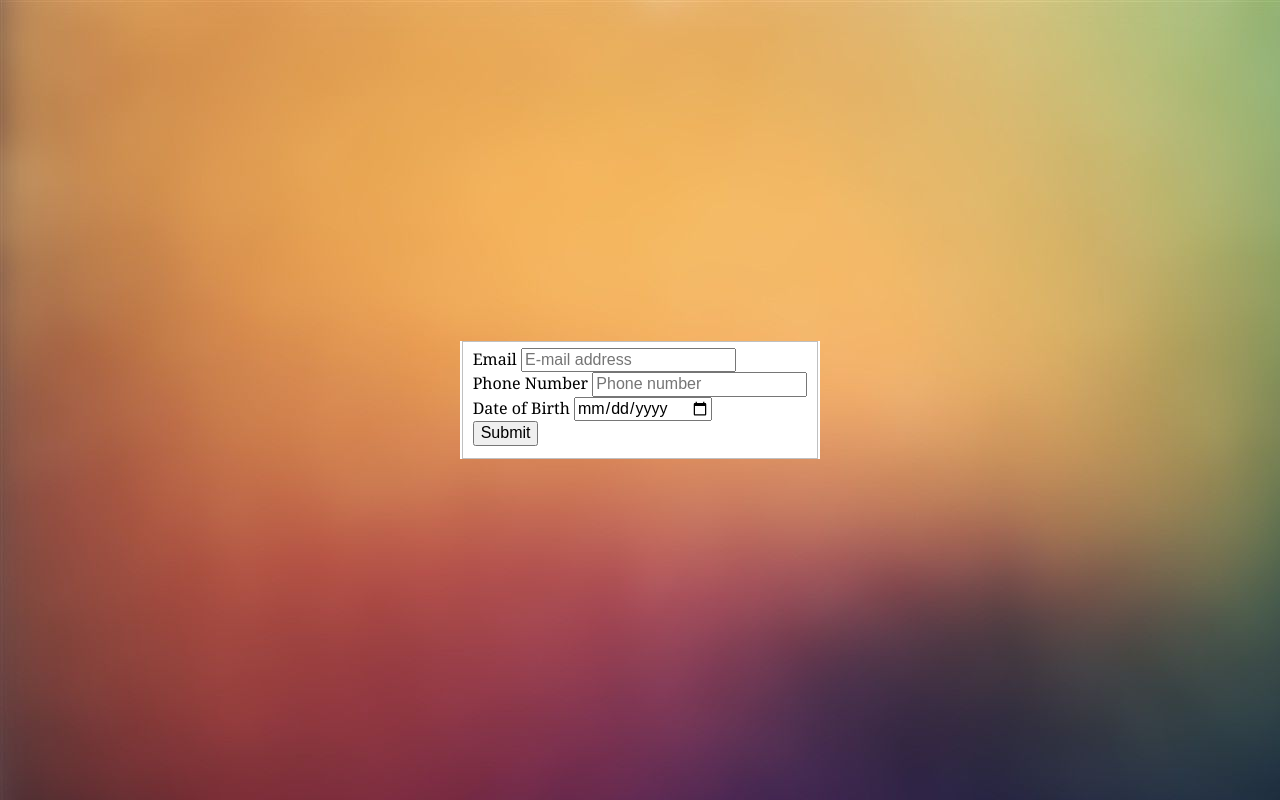
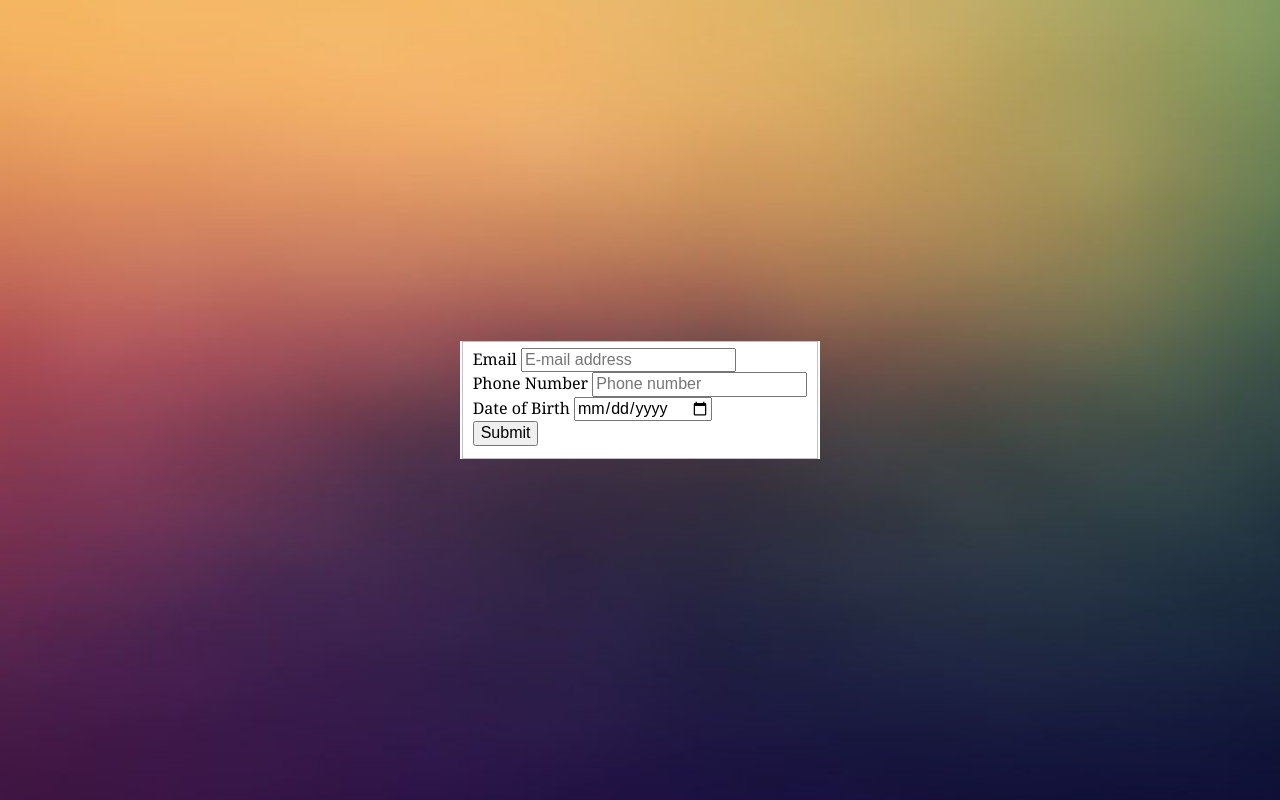
Before and after one commit to itmd-362-jreginaldo/lab2, a plain HTML site: page index.html in a window 1280 px wide. Drawn offline with Linux system fonts and the light colour scheme.

Commit message:
Increase image resolution

```diff
--- a/css/screen.css
+++ b/css/screen.css
@@ -6,7 +6,10 @@ html, body {
 
 body {
     font-family: Georgia, Verdana, sans-serif;
-    background-image: url(https://itmd-362-jreginaldo.github.io/lab2/assets/images/bg.jpg);
+    background-image: url(https://itmd-362-jreginaldo.github.io/lab2/assets/images/bg.png);
+    background-repeat: no-repeat;
+    background-size: auto;
+    background-position: center;
     display: flex;
 }
 
```
Also changed, not shown: assets/images/bg.jpg (deleted), assets/images/bg.png (added).
